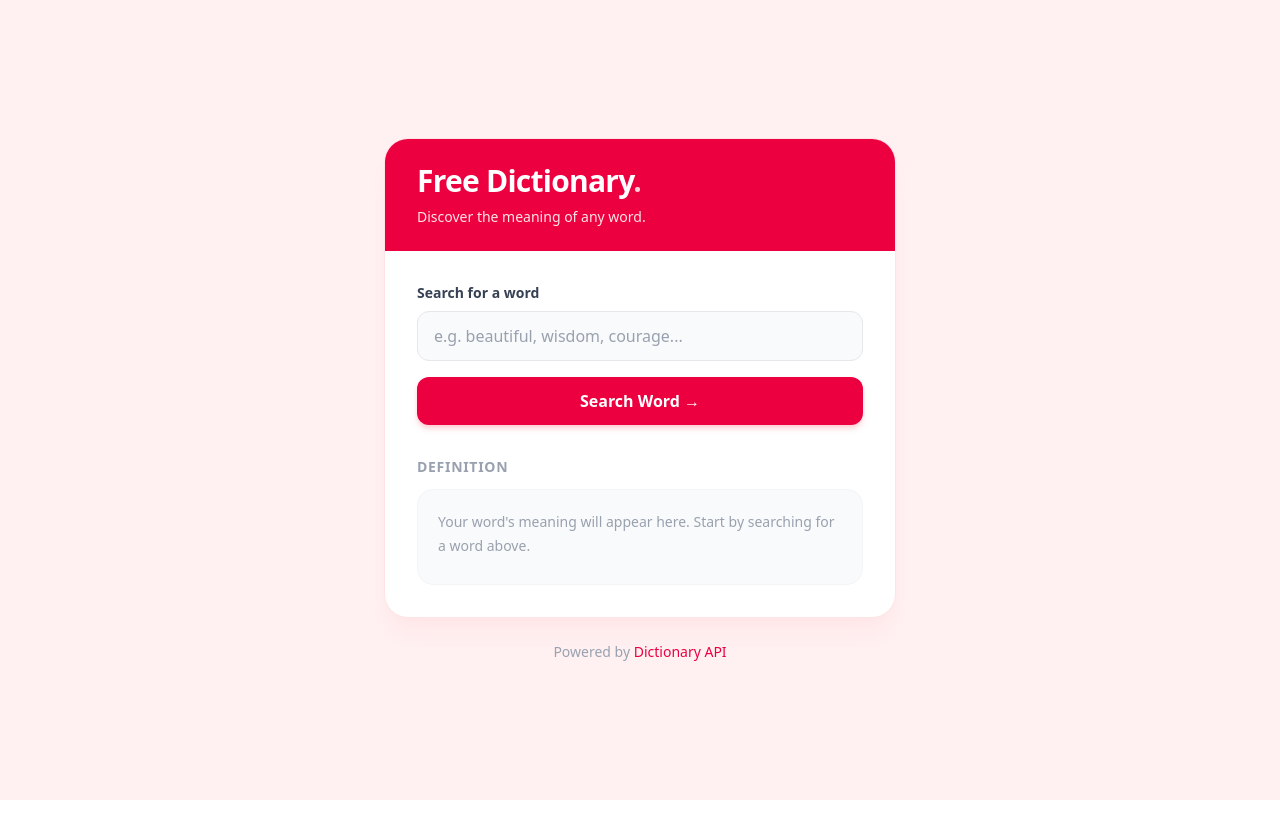
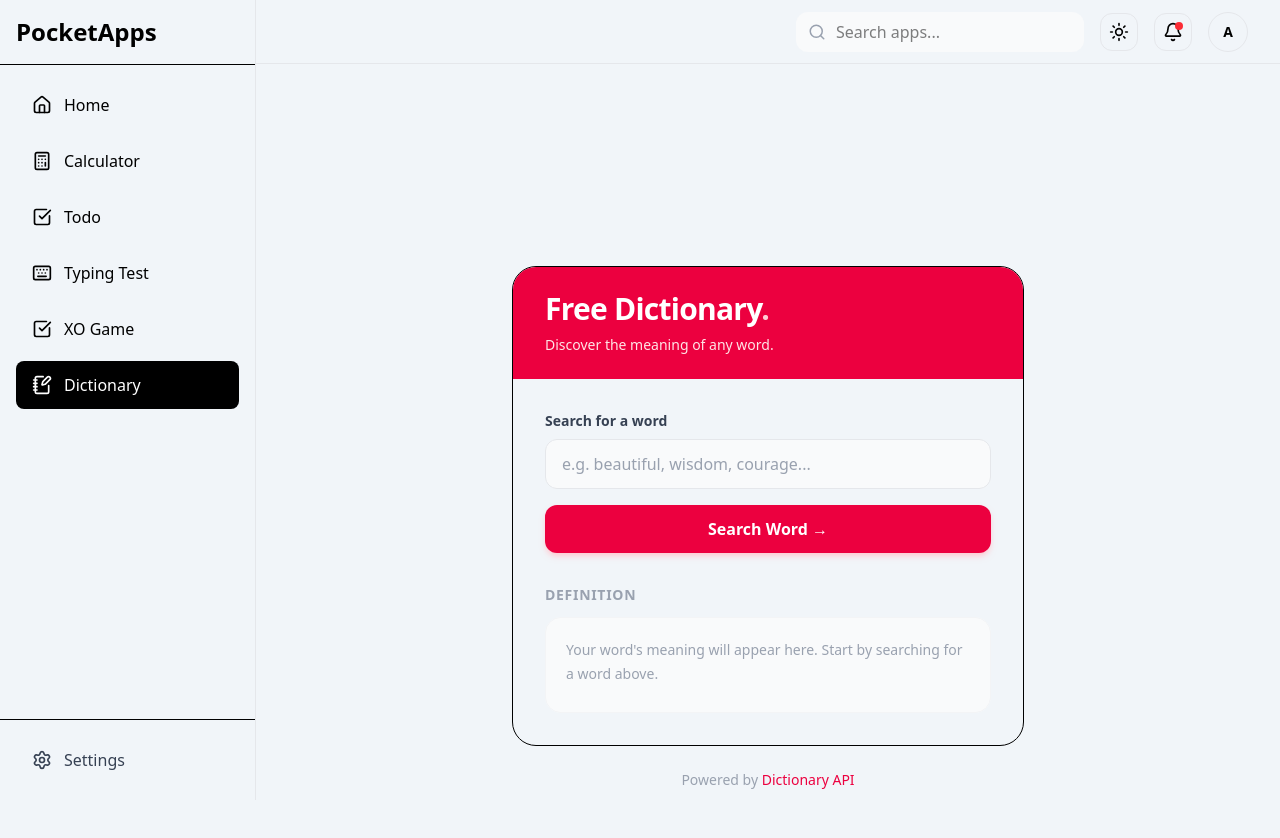
Before and after one commit to afnank16/PocketApps, a React (Vite) app: page /dictionary in a window 1280 px wide. Shown: the top 838 px of the page. Before the commit the page ends 800 px from the top, so only its background shows below. Built offline with nearby package versions, Linux system fonts and the light colour scheme.

Commit message:
feat: enhance Dictionary component with Sidebar and Header for improved layout

```diff
--- a/src/pages/Dictionary.jsx
+++ b/src/pages/Dictionary.jsx
@@ -1,6 +1,8 @@
-import { useEffect, useState } from "react"
+import { useState } from "react"
+import Sidebar from "../components/Sidebar";
+import Header from "../components/Header";
 
-function Dictionary() {
+function Dictionary(props) {
 
     const [word, setWord] = useState("");
     const [meaning, setMeaning] = useState("");
@@ -22,10 +24,15 @@ function Dictionary() {
 
 
     return (
-        <div className="min-h-screen flex flex-col items-center justify-center bg-rose-50 px-4 py-10">
+        <div className={`min-h-screen ${props.currentTheme.bg} ${props.currentTheme.text}`}>
+            <Sidebar theme={props.theme} currentTheme={props.currentTheme} dark={props.dark} setDark={props.setDark} />
+            <div className="ml-64">
+                <Header theme={props.theme} currentTheme={props.currentTheme} dark={props.dark} setDark={props.setDark} />
+                <main className={`p-8 ${props.currentTheme.bg} ${props.currentTheme.text}`}></main>
+                <div className={`min-h-screen flex flex-col items-center justify-center px-4 py-10 ${props.currentTheme.bg} ${props.currentTheme.text}`}>
 
                     {/* Main Card */}
-            <div className="w-full max-w-lg overflow-hidden rounded-3xl border border-rose-100 bg-white shadow-xl shadow-rose-100/70">
+                    <div className={`w-full max-w-lg overflow-hidden rounded-3xl border ${props.currentTheme.text} ${props.currentTheme.bg} ${props.currentTheme.text}`}>
 
                         {/* Header */}
                         <div className="bg-rose-600 px-8 py-6 text-white">
@@ -109,6 +116,8 @@ function Dictionary() {
                     </footer>
 
                 </div>
+            </div>
+        </div>
     );
 
 }
```
Lines whose indentation alone changed are shown as unchanged.
